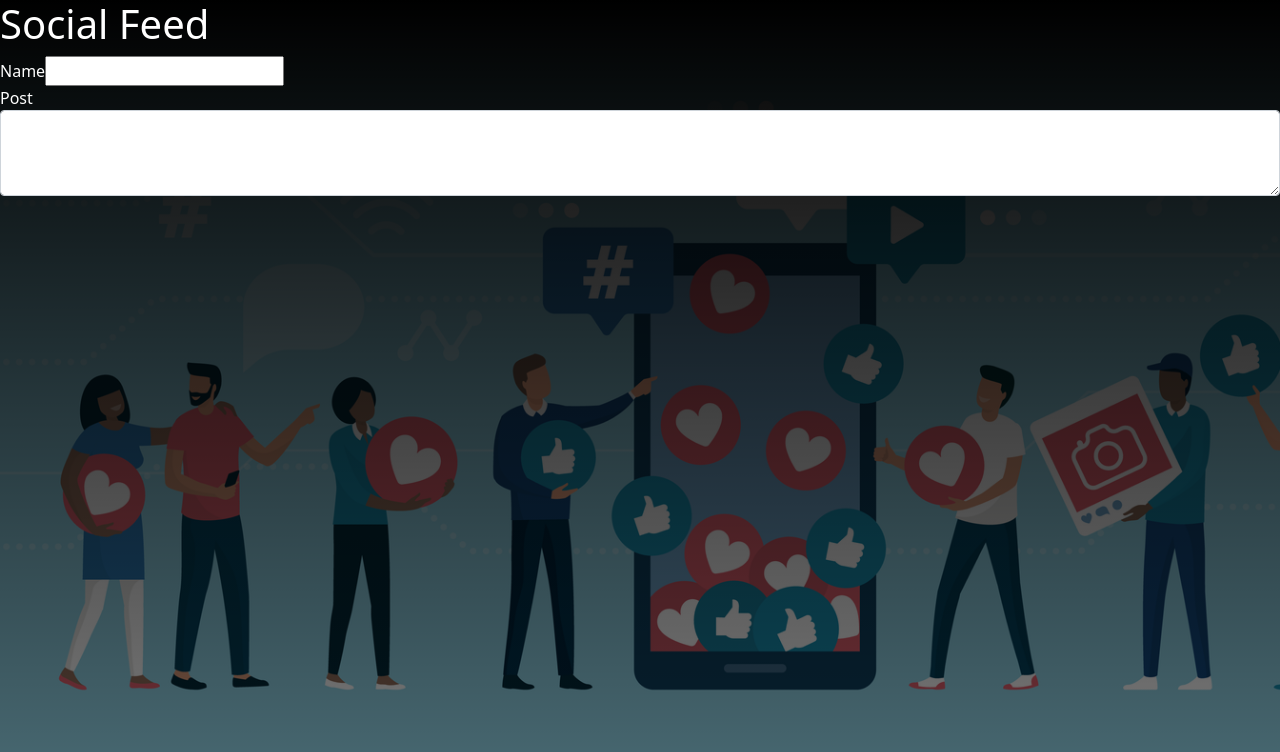
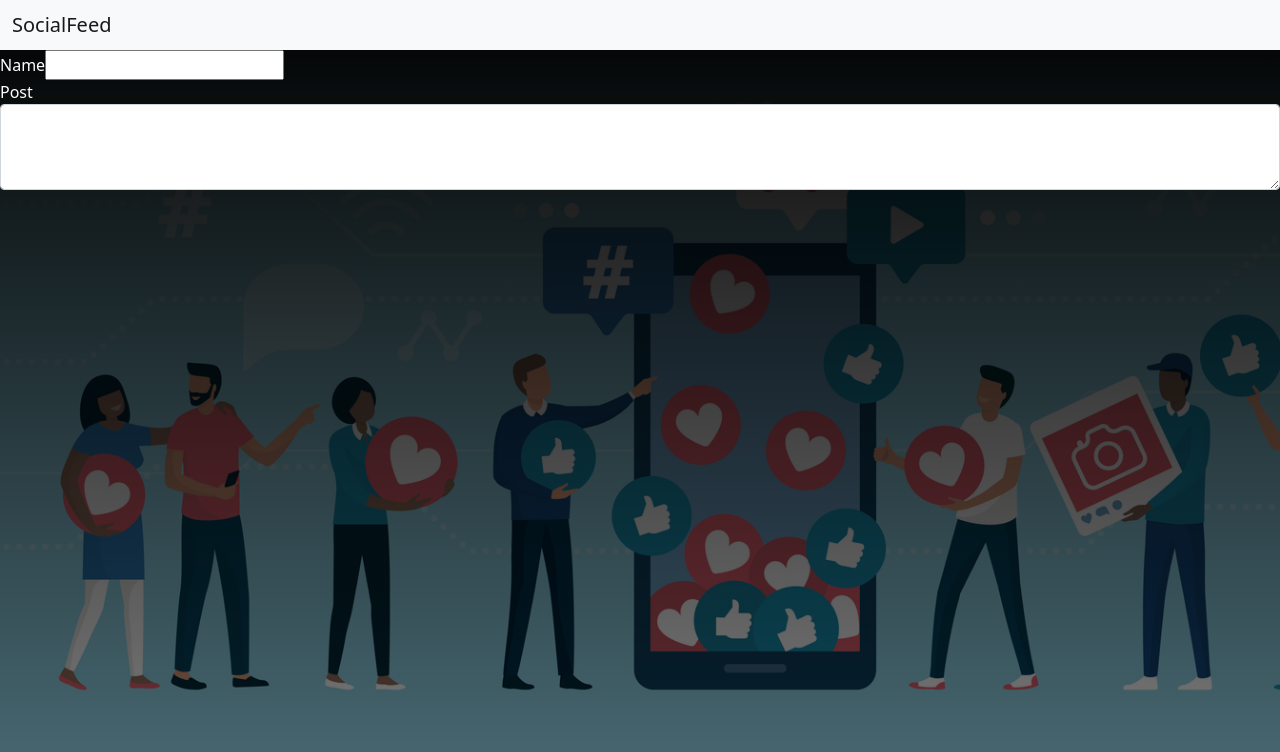
Before and after one commit to Adamgd91/socialfeed, a React (Create React App) app: page / in a window 1280 px wide. Shown: the top 752 px of the page. Built offline with nearby package versions, Linux system fonts and the light colour scheme.

Commit message:
added navbar

```diff
--- a/src/App.js
+++ b/src/App.js
@@ -8,10 +8,10 @@ import Post from "./Components/Post";
 function App() {
   return (
     <div>
-      <h1>Social Feed</h1>
+      <NavBar />
       <CreatePost />
+
       {/* <DisplayPosts />
-      <NavBar />
       <Post /> */}
     </div>
   );
--- a/src/Components/NavBar.jsx
+++ b/src/Components/NavBar.jsx
@@ -1,7 +1,15 @@
 import React from "react";
 
 function NavBar(props) {
-  return <div>NavBar</div>;
+  return (
+    <div>
+      <nav className="navbar navbar-light bg-light">
+        <div className="container-fluid">
+          <span className="navbar-brand mb-0 h1">SocialFeed</span>
+        </div>
+      </nav>
+    </div>
+  );
 }
 
 export default NavBar;
```
